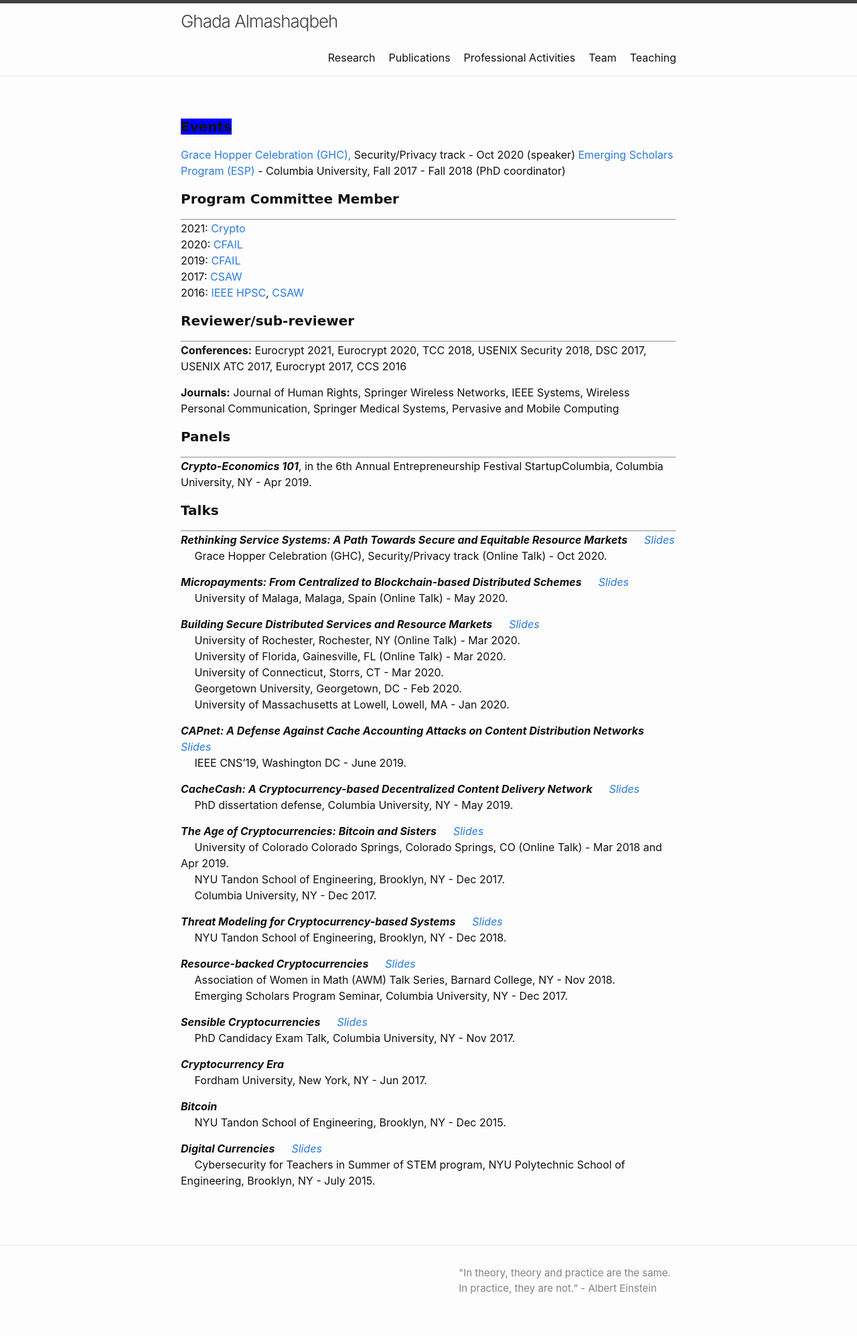
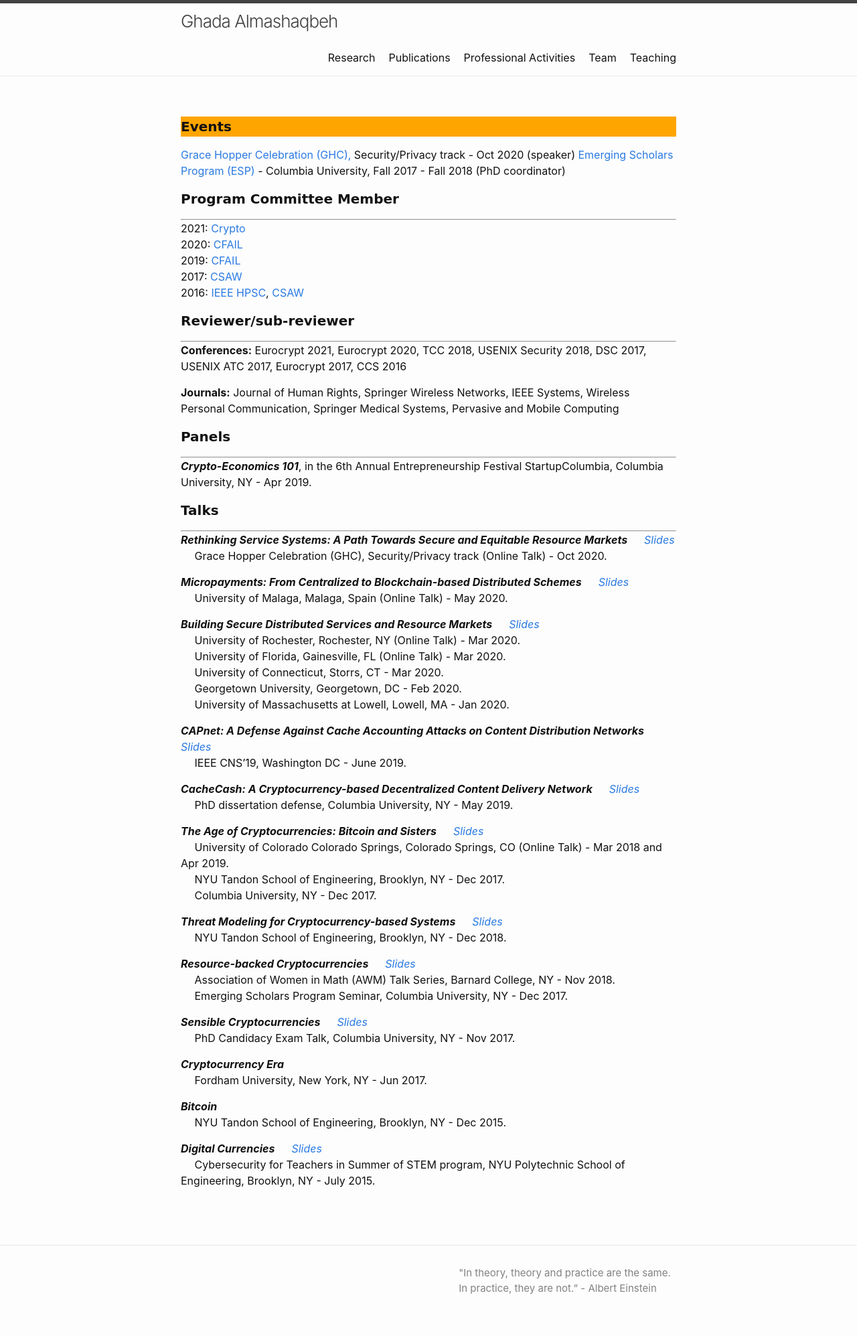
Before and after one commit to GhadaAlmashaqbeh/GhadaAlmashaqbeh.github.io, a Jekyll site: the page built from 03-talks.md, in a window 1280 px wide. Shown: the whole page at 67% size. Built offline with Jekyll 4.4.1, drawn with Linux system fonts in a browser that asks for light colours.

```diff
--- a/03-talks.md
+++ b/03-talks.md
@@ -4,7 +4,7 @@
 permalink: /activities/
 ---
 
-<h4 style="font-family: 'Comic Sans MS'"><span style="vertical-align: top; background-color:blue; width: 100%"><b>Events</b></span></h4>
+<h4 style="font-family: 'Comic Sans MS'; background-color:orange;"><b>Events</b></h4>
 
 [Grace Hopper Celebration (GHC),](https://ghc.anitab.org/) Security/Privacy track - Oct 2020 (speaker)
 [Emerging Scholars Program (ESP)](https://www.cs.columbia.edu/esp/) - Columbia University, Fall 2017 - Fall 2018 (PhD coordinator)
```
